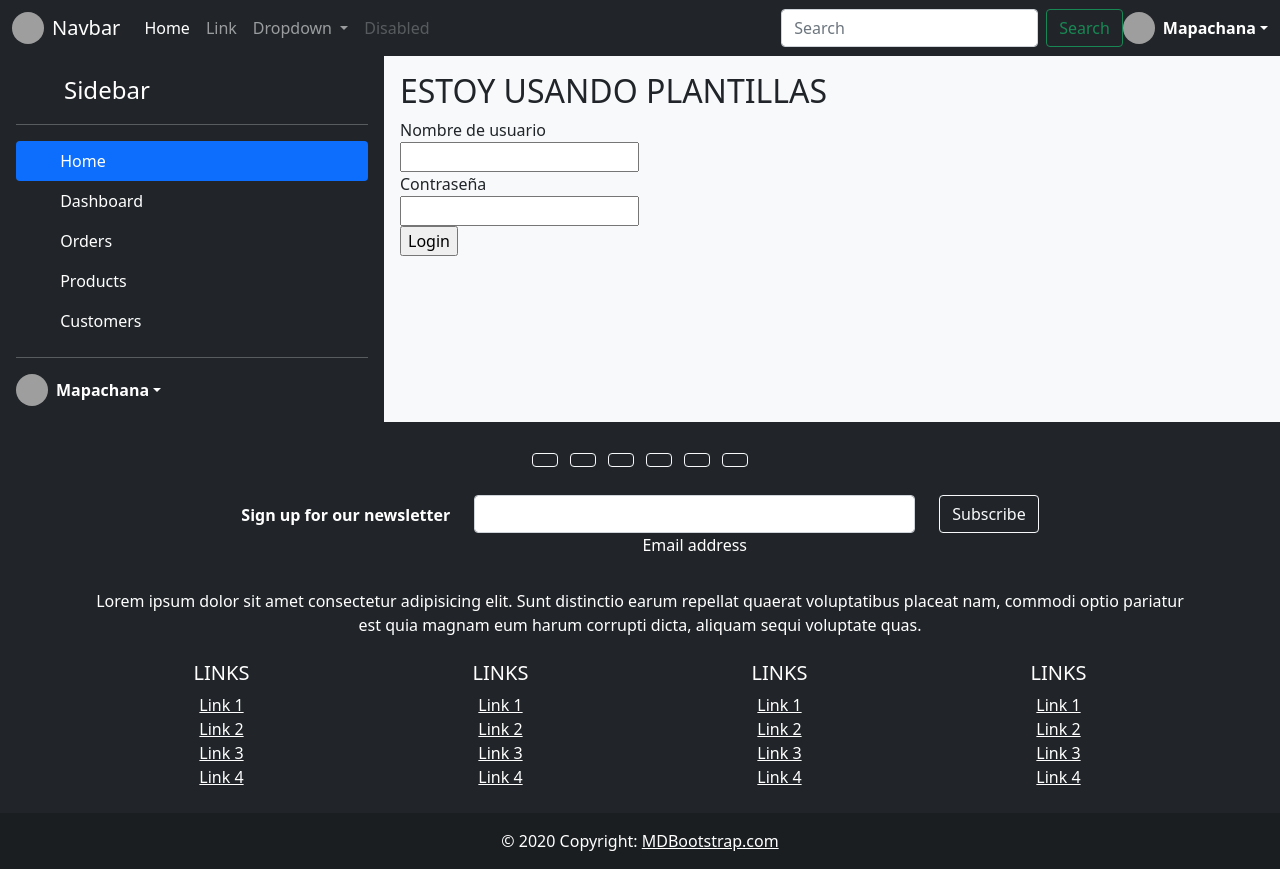
After one commit to Mapachana/Practicas-DAI, a Flask app: page /login in a window 1280 px wide. The commit adds this page. Run offline with Flask 2, Linux system fonts and the light colour scheme; grey boxes are pictures that could not be loaded.

Commit message:
Añado enlace para login

```diff
--- a/p2/app/app.py
+++ b/p2/app/app.py
@@ -1,5 +1,5 @@
 #./app/app.py
-from flask import Flask, render_template
+from flask import Flask, render_template, request, redirect
 
 
 app = Flask(__name__)
@@ -8,6 +8,16 @@ app = Flask(__name__)
 def hello_world():
     return render_template('index.html')
 
+@app.route('/login', methods=['GET', 'POST'])
+def login():
+    error = None
+    if request.method == 'POST':
+        if request.form['username'] != 'prueba':
+            error = 'Invalid credentials'
+        else:
+            return redirect('/')
+    return render_template('login.html')
+
 @app.errorhandler(404)
 def page_not_found(e):
     return "La has liado, esto es un 404, revisa la URL", 404
--- a/p2/app/templates/index.html
+++ b/p2/app/templates/index.html
@@ -54,8 +54,8 @@
               <strong>Mapachana</strong>
             </a>
             <ul class="dropdown-menu dropdown-menu-dark text-small shadow" aria-labelledby="dropdownUser1">
-              <li><a class="dropdown-item" href="https://github.com/Mapachana">Login</a></li>
-              <li><a class="dropdown-item" href="#">Settings</a></li>
+              <li><a class="dropdown-item" href="/login">Login</a></li>
+              <li><a class="dropdown-item" href="https://www.github.com">Settings</a></li>
               <li><a class="dropdown-item" href="#">Profile</a></li>
               <li><hr class="dropdown-divider"></li>
               <li><a class="dropdown-item" href="#">Sign out</a></li>
@@ -127,8 +127,10 @@
 
       <!-- CONTENIDO -->
       <div class="d-flex flex-column flex-shrink-0 p-3 bg-light" style="width: 70%;">
+        {% block contenido %}
         <h1>Hello, world!</h1>
         <p>Lorem Ipsum is simply dummy text of the printing and typesetting industry. Lorem Ipsum has been the industry's standard dummy text ever since the 1500s, when an unknown printer took a galley of type and scrambled it to make a type specimen book. It has survived not only five centuries, but also the leap into electronic typesetting, remaining essentially unchanged. It was popularised in the 1960s with the release of Letraset sheets containing Lorem Ipsum passages, and more recently with desktop publishing software like Aldus PageMaker including versions of Lorem Ipsum</p>
+        {% endblock %}
       </div>
       <!-- FIN DEL CONTENIDO-->
 
--- /dev/null
+++ b/p2/app/templates/login.html
@@ -0,0 +1,14 @@
+{% extends "index.html" %}
+
+{% block contenido %}
+<h2> ESTOY USANDO PLANTILLAS</h2>
+
+<form method=POST>
+  <label>Nombre de usuario</label><br>
+  <input type="text" name="username"><br>
+  <label>Contraseña</label><br>
+  <input type="text" name="password"><br>
+  <input type=submit value=Login>
+</form>
+
+{% endblock %}
--- a/p2/requirements.txt
+++ b/p2/requirements.txt
@@ -1,2 +1,3 @@
 # requirements.txt
 flask==2.0
+pickleshare
```
